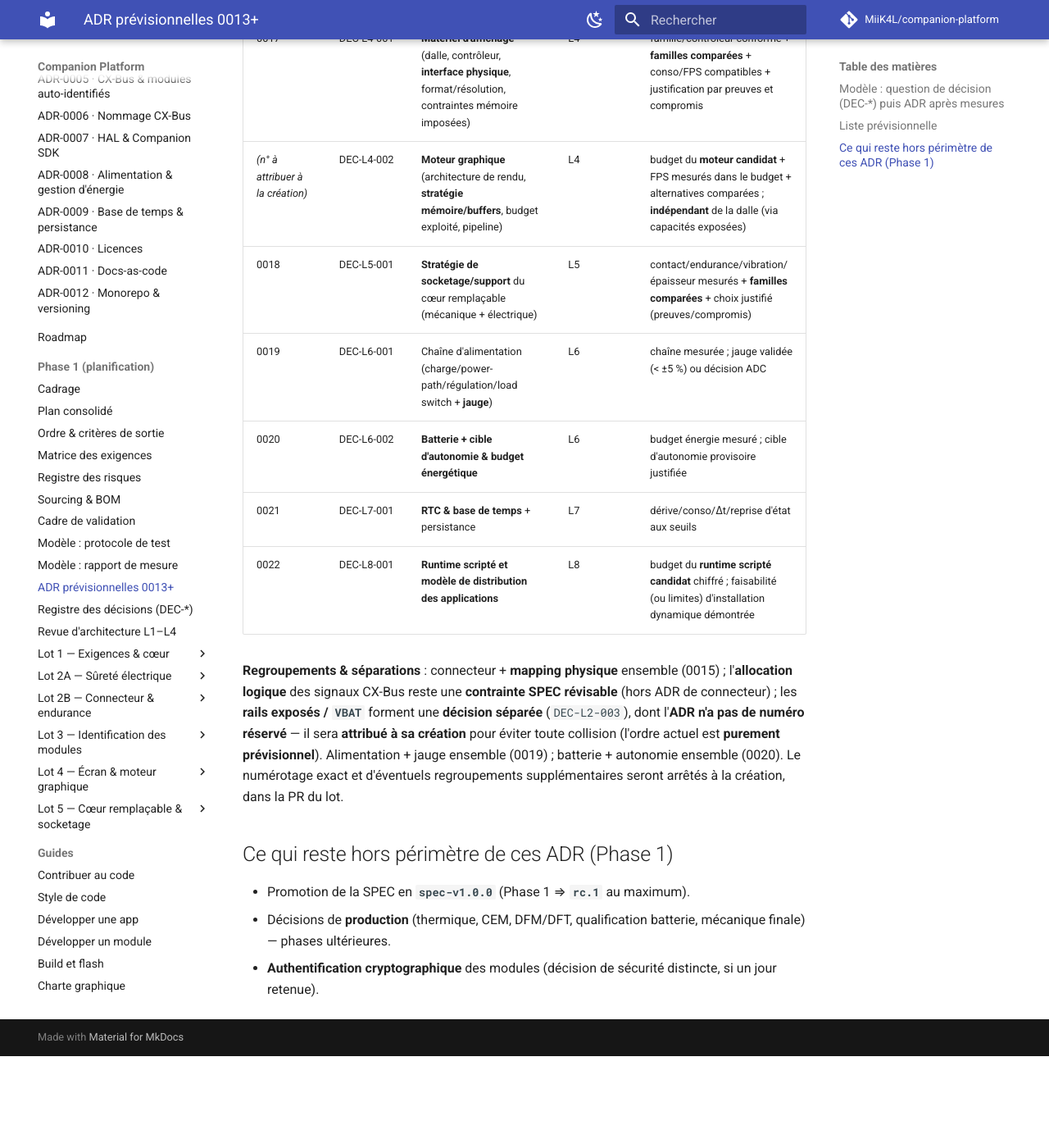
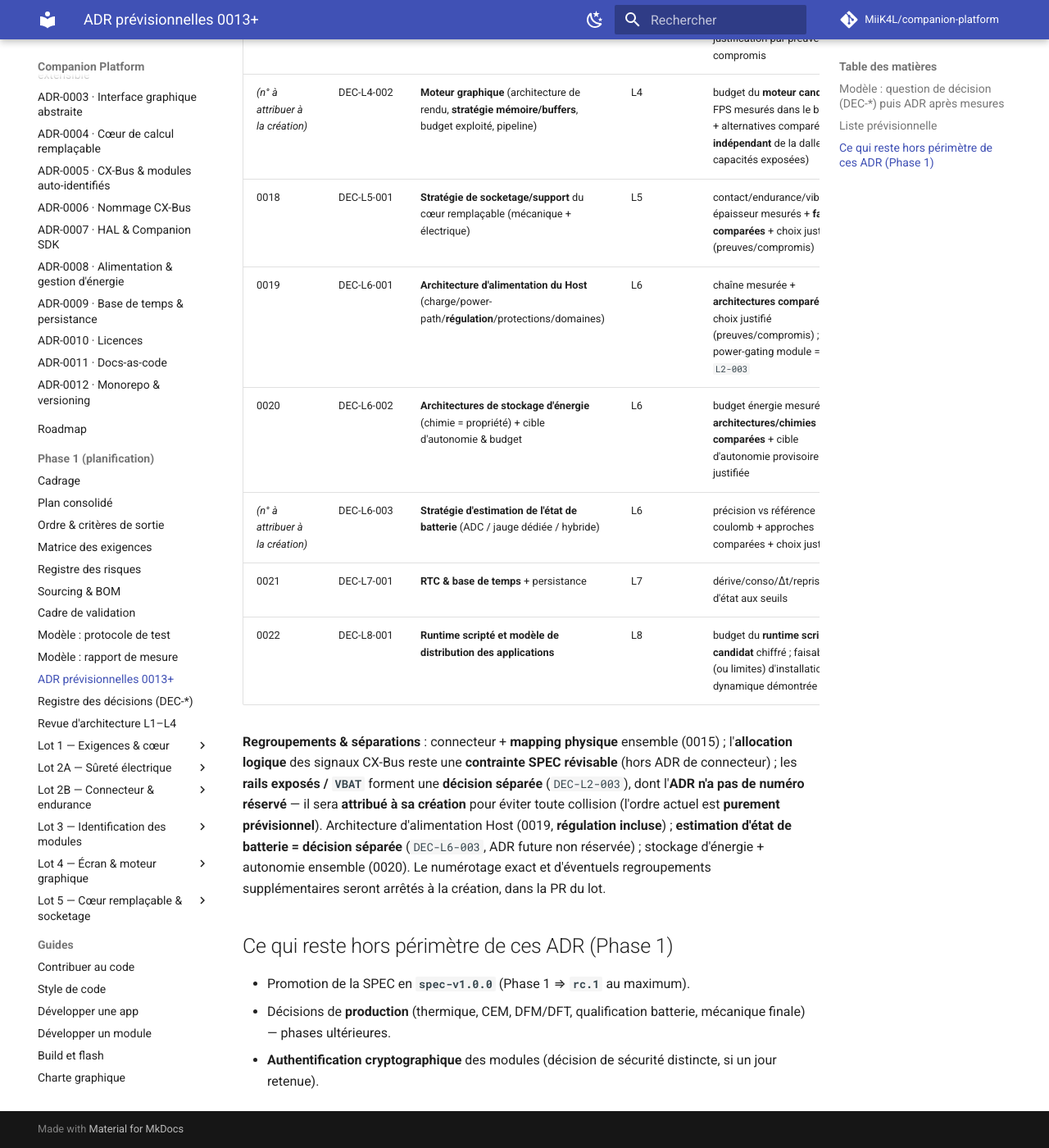
Before and after one commit to MiiK4L/companion-platform, an MkDocs documentation site: the page built from docs/phase-1/adr-plan.md, in a window 1280 px wide and 1400 px high, scrolled down 1640 px. Shown: the whole window at 82% size. Built offline with MkDocs 1.6.1 and Material for MkDocs 9.7.7, drawn with Linux system fonts in a browser that asks for light colours; comment, search, counter and statistics services are not loaded; before the commit the page ends 2928 px from its top, so only the background shows below that.

Commit message:
docs(phase-1): ouvre les décisions DEC-L6-001/002/003 (énergie)
Ouvre trois décisions séparées : DEC-L6-001 architecture d'alimentation
du Host (charge, power-path, régulation incluse, protections, domaines →
ADR-0019) ; DEC-L6-002 architectures de stockage d'énergie (chimie =
propriété) plus budget et cible d'autonomie → ADR-0020 ; DEC-L6-003
stratégie d'estimation de l'état de batterie (ADC, jauge dédiée, hybride)
→ ADR future non réservée. Renvoie le power-gating module/rails/VBAT à
DEC-L2-003 sans duplication. Met à jour le plan des ADR.

```diff
--- a/docs/phase-1/adr-plan.md
+++ b/docs/phase-1/adr-plan.md
@@ -44,8 +44,9 @@ un modèle « ADR créée en Proposé avant les essais » :
 | 0017 | DEC-L4-001 | **Matériel d'affichage** (dalle, contrôleur, **interface physique**, format/résolution, contraintes mémoire imposées) | L4 | famille/contrôleur conforme + **familles comparées** + conso/FPS compatibles + justification par preuves et compromis |
 | *(n° à attribuer à la création)* | DEC-L4-002 | **Moteur graphique** (architecture de rendu, **stratégie mémoire/buffers**, budget exploité, pipeline) | L4 | budget du **moteur candidat** + FPS mesurés dans le budget + alternatives comparées ; **indépendant** de la dalle (via capacités exposées) |
 | 0018 | DEC-L5-001 | **Stratégie de socketage/support** du cœur remplaçable (mécanique + électrique) | L5 | contact/endurance/vibration/épaisseur mesurés + **familles comparées** + choix justifié (preuves/compromis) |
-| 0019 | DEC-L6-001 | Chaîne d'alimentation (charge/power-path/régulation/load switch + **jauge**) | L6 | chaîne mesurée ; jauge validée (< ±5 %) ou décision ADC |
-| 0020 | DEC-L6-002 | **Batterie + cible d'autonomie & budget énergétique** | L6 | budget énergie mesuré ; cible d'autonomie provisoire justifiée |
+| 0019 | DEC-L6-001 | **Architecture d'alimentation du Host** (charge/power-path/**régulation**/protections/domaines) | L6 | chaîne mesurée + **architectures comparées** + choix justifié (preuves/compromis) ; power-gating module = `DEC-L2-003` |
+| 0020 | DEC-L6-002 | **Architectures de stockage d'énergie** (chimie = propriété) + cible d'autonomie & budget | L6 | budget énergie mesuré + **architectures/chimies comparées** + cible d'autonomie provisoire justifiée |
+| *(n° à attribuer à la création)* | DEC-L6-003 | **Stratégie d'estimation de l'état de batterie** (ADC / jauge dédiée / hybride) | L6 | précision vs référence coulomb + approches comparées + choix justifié |
 | 0021 | DEC-L7-001 | **RTC & base de temps** + persistance | L7 | dérive/conso/Δt/reprise d'état aux seuils |
 | 0022 | DEC-L8-001 | **Runtime scripté et modèle de distribution des applications** | L8 | budget du **runtime scripté candidat** chiffré ; faisabilité (ou limites) d'installation dynamique démontrée |
 
@@ -54,8 +55,10 @@ un modèle « ADR créée en Proposé avant les essais » :
 révisable** (hors ADR de connecteur) ; les **rails exposés / `VBAT`** forment une
 **décision séparée** (`DEC-L2-003`), dont l'**ADR n'a pas de numéro réservé** —
 il sera **attribué à sa création** pour éviter toute collision (l'ordre actuel est
-**purement prévisionnel**). Alimentation + jauge ensemble (0019) ; batterie +
-autonomie ensemble (0020). Le numérotage exact et d'éventuels regroupements
+**purement prévisionnel**). Architecture d'alimentation Host (0019, **régulation
+incluse**) ; **estimation d'état de batterie = décision séparée** (`DEC-L6-003`,
+ADR future non réservée) ; stockage d'énergie + autonomie ensemble (0020). Le
+numérotage exact et d'éventuels regroupements
 supplémentaires seront arrêtés à la création, dans la PR du lot.
 
 ## Ce qui reste hors périmètre de ces ADR (Phase 1)
```
Also changed, not shown: docs/phase-1/decisions-register.md (+14 -0 lines).
